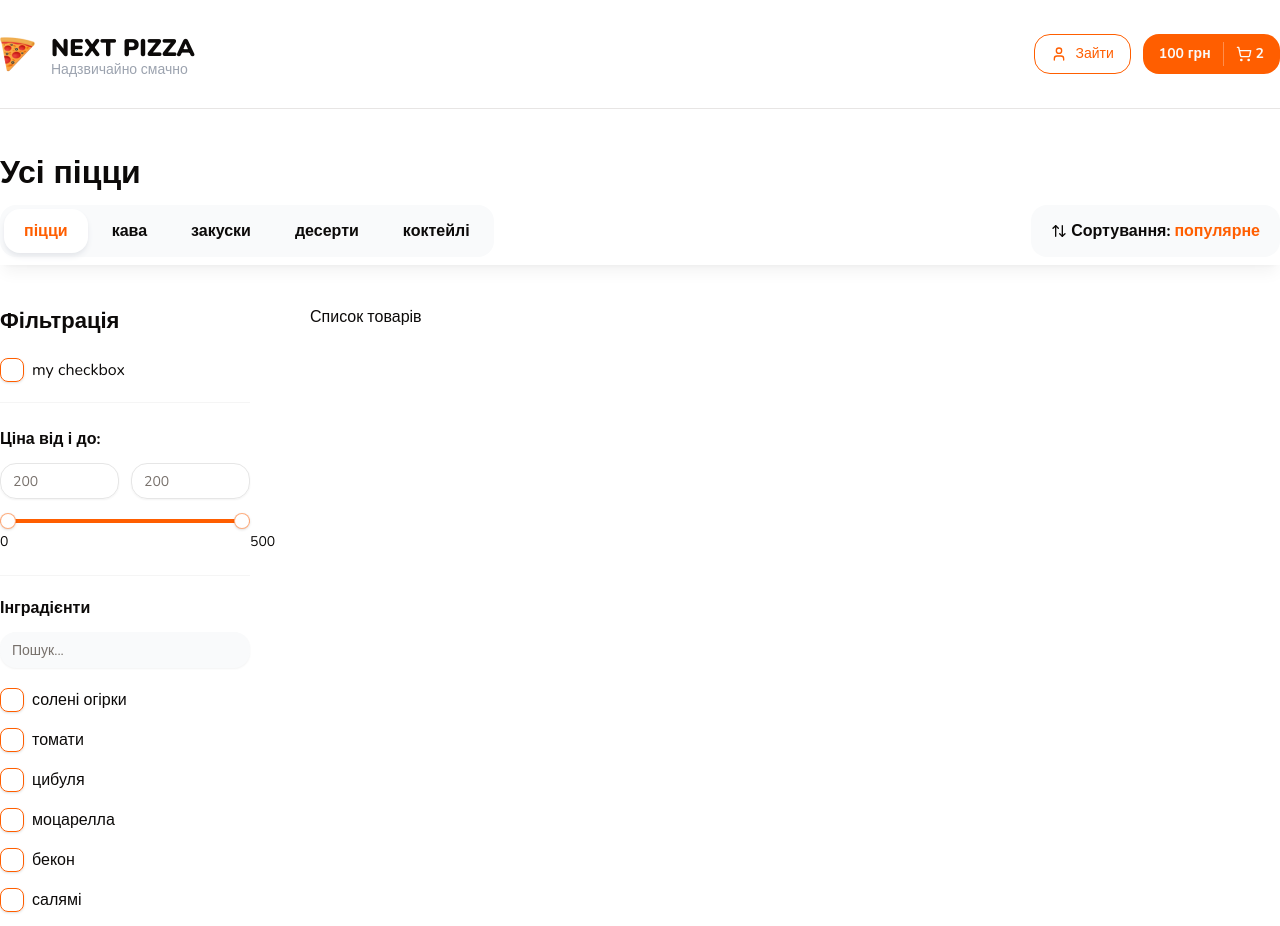
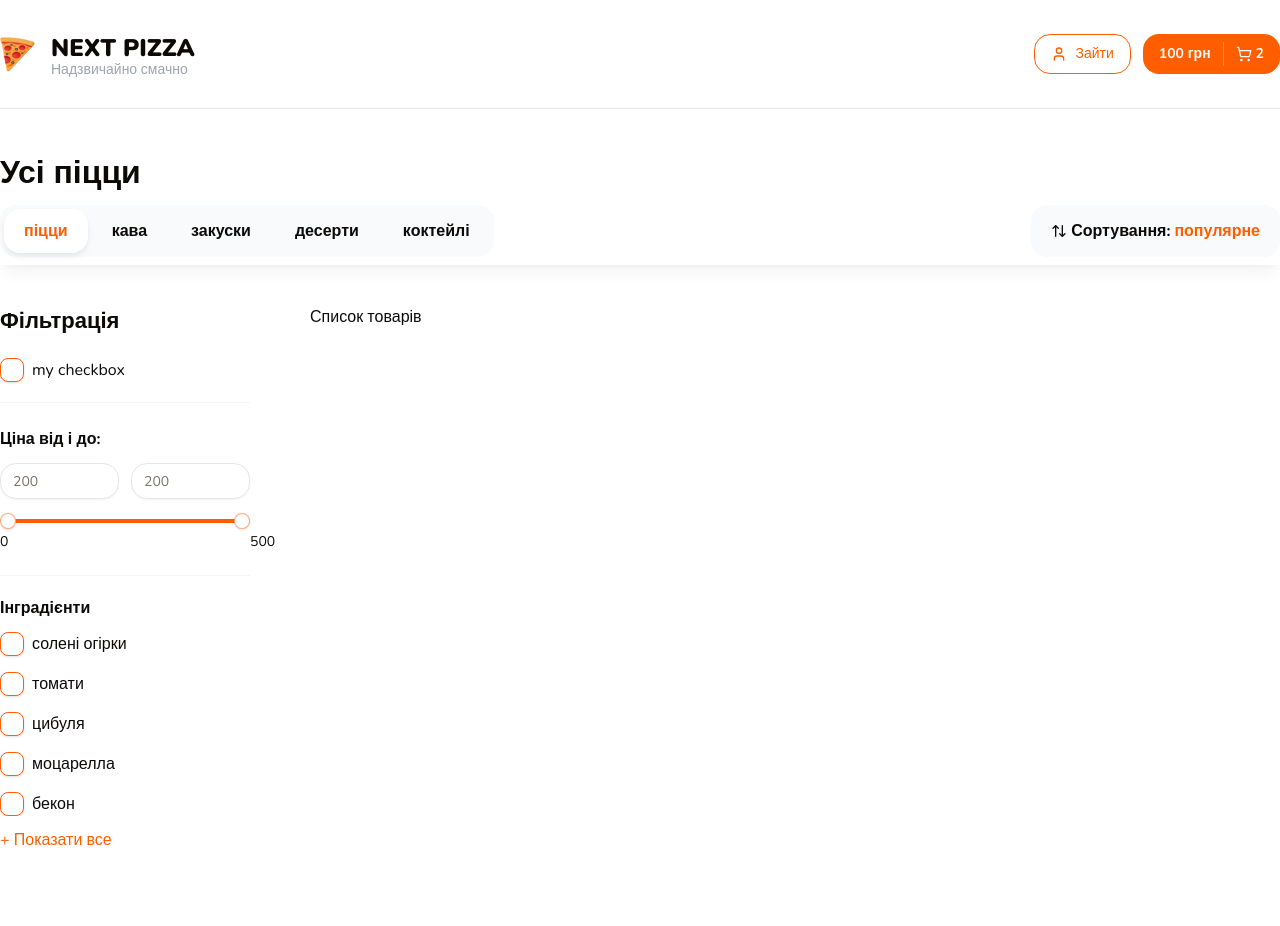
Before and after one commit to PolztiukVolodymyr/next-pizza, a Next.js app: page / in a window 1280 px wide. Shown: the top 926 px of the page. Built offline with nearby package versions, Linux system fonts and the light colour scheme.

Commit message:
add search filter

```diff
--- a/components/shared/checkbox-filters-group.tsx
+++ b/components/shared/checkbox-filters-group.tsx
@@ -1,6 +1,6 @@
 "use client";
 
-import { FC } from "react";
+import { ChangeEvent, FC, useState } from "react";
 import FilterCheckbox, { FilterChecboxProps } from "./filter-checkbox";
 import { Input } from "../ui/input";
 
@@ -11,7 +11,7 @@ import { Input } from "../ui/input";
 type CheckboxFiltersGroup = {
     title: string;
     items: FilterChecboxProps[];
-    defaultItems?: FilterChecboxProps[];
+    defaultItems: FilterChecboxProps[];
     limit?: number;
     loading?: boolean;
     searchInputPlaceholder?: string;
@@ -25,8 +25,8 @@ type CheckboxFiltersGroup = {
 export const CheckboxFiltersGroup: FC<CheckboxFiltersGroup> = ({
     title,
     items,
-    // defaultItems,
-    // limit = 5,
+    defaultItems,
+    limit = 5,
     searchInputPlaceholder = "Пошук...",
     className,
     // loading,
@@ -34,24 +34,35 @@ export const CheckboxFiltersGroup: FC<CheckboxFiltersGroup> = ({
     selected,
     name,
 }) => {
-    //  const list = showAll
-    //      ? items.filter((item) =>
-    //            item.text.toLowerCase().includes(searchValue.toLocaleLowerCase())
-    //        )
-    //      : (defaultItems || items).slice(0, limit);
+    const [showAll, setShowAll] = useState(false);
+    const [searchValue, setSearchValueValue] = useState("");
+
+    const onChangeSearchInput = (e: ChangeEvent<HTMLInputElement>) => {
+        setSearchValueValue(e.target.value);
+    };
+
+    // const list = showAll ? items : defaultItems.slice(0, limit);
+
+    const list = showAll
+        ? items.filter((item) =>
+              item.text.toLowerCase().includes(searchValue.toLocaleLowerCase())
+          )
+        : (defaultItems || items).slice(0, limit);
 
     return (
         <div className={className}>
             <p className='font-bold mb-3'>{title}</p>
+            {showAll && (
                 <div className='mb-5'>
                     <Input
-                    // onChange={onChangeSearchInput}
+                        onChange={onChangeSearchInput}
                         placeholder={searchInputPlaceholder}
                         className='bg-gray-50 border-none'
                     />
                 </div>
+            )}
             <div className='flex flex-col gap-4 max-h-96 pr-2 overflow-auto scrollbar'>
-                {items.map((item, index) => (
+                {list.map((item, index) => (
                     <FilterCheckbox
                         key={index}
                         text={item.text}
@@ -63,6 +74,20 @@ export const CheckboxFiltersGroup: FC<CheckboxFiltersGroup> = ({
                     />
                 ))}
             </div>
+            {items.length > limit && (
+                <div
+                    className={
+                        showAll ? "border-t border-t-neutral-100 mt-4" : ""
+                    }
+                >
+                    <button
+                        onClick={() => setShowAll(!showAll)}
+                        className='text-primary mt-3'
+                    >
+                        {showAll ? "Сховати" : "+ Показати все"}
+                    </button>
+                </div>
+            )}
         </div>
     );
 };
--- a/components/shared/filters.tsx
+++ b/components/shared/filters.tsx
@@ -6,7 +6,7 @@ import FilterCheckbox from "./filter-checkbox";
 import { Input } from "../ui/input";
 import RangeSlider from "./range-slider";
 import { CheckboxFiltersGroup } from "./checkbox-filters-group";
-import { checkboxData } from "../data/checkboxData";
+import { checkboxData } from "../../data/checkboxData";
 
 // import { CheckboxFiltersGroup } from "./checkbox-filters-group";
 // import { useQueryFilters, useIngredients, useFilters } from "@/shared/hooks";
@@ -116,7 +116,7 @@ const Filters: FC<FiltersProps> = ({ className }) => {
                 title='Інградієнти'
                 name='ingredients'
                 className='mt-5'
-                limit={6}
+                limit={5}
                 defaultItems={checkboxData}
                 items={checkboxData}
                 // defaultItems={items.slice(0, 6)}
```
Also changed, not shown: data/checkboxData.js (renamed from components/data/checkboxData.js). Lines whose indentation alone changed are shown as unchanged.
